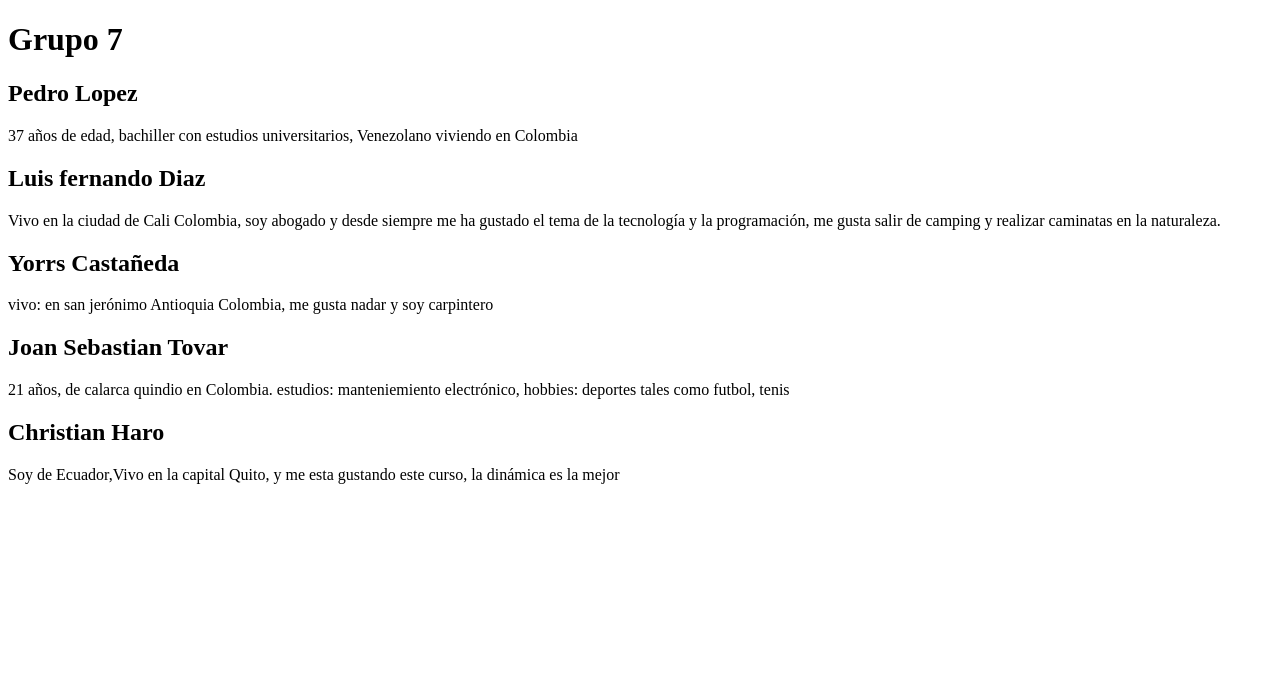
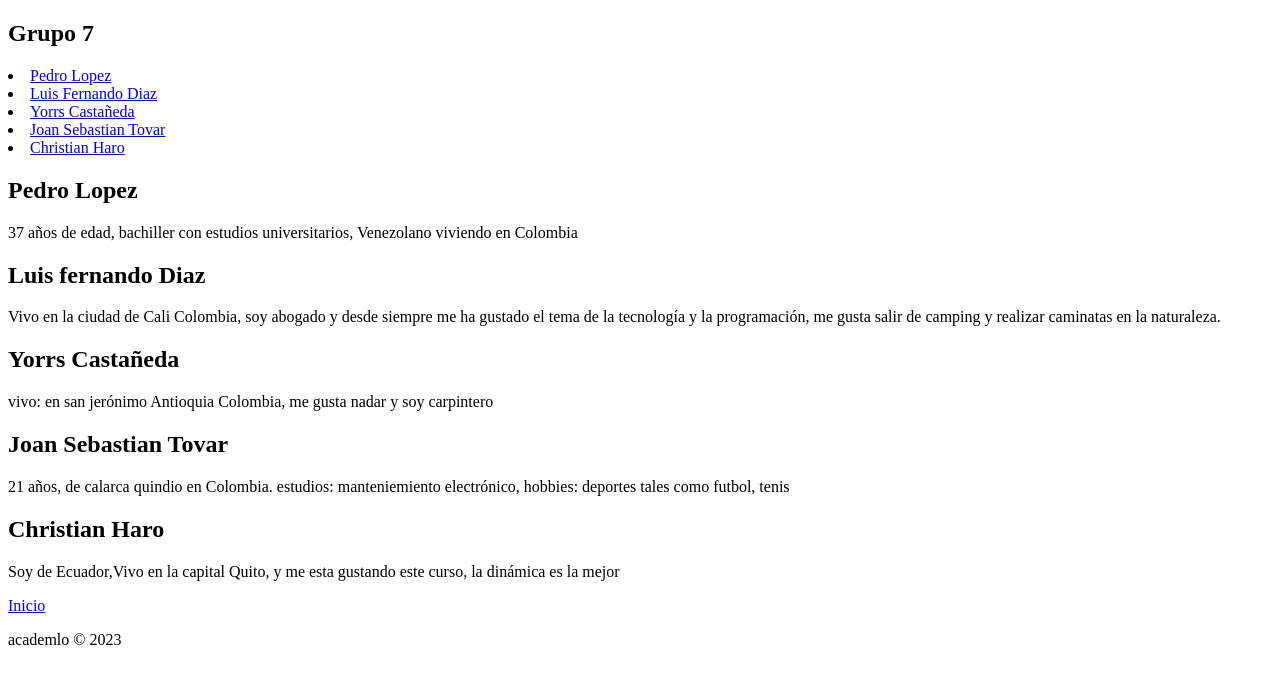
Before and after one commit to JoanSebastian12345/html1, a plain HTML site: page index.html in a window 1280 px wide. Drawn offline with Linux system fonts and the light colour scheme.

Commit message:
agregando etiquetas de estructura semantica

```diff
--- a/index.html
+++ b/index.html
@@ -8,16 +8,55 @@
         <title>grupo 7</title>
     </head>
     <body>
-        <h1>Grupo 7</h1>
+
+        <header>
+        <section id="main">
+            <h1>Grupo 7</h1>
+        </header>
+
+        <nav>
+
+            <li><a href="#">Pedro Lopez</a></li>
+            <li><a href="#">Luis Fernando Diaz</a></li>
+            <li><a href="#">Yorrs Castañeda</a></li>
+            <li><a href="#">Joan Sebastian Tovar</a></li>
+            <li><a href="#">Christian Haro</a></li>
+
+        </nav>
+
+        <main>
+
+        <section id = "Pedro Lopez">
         <h2>Pedro Lopez</h2>
         <p>37 años de edad, bachiller con estudios universitarios, Venezolano viviendo en Colombia</p>
+
+        <section id = "Luis Fernando Diaz" >
         <h2>Luis fernando Diaz</h2>
         <p>Vivo en la ciudad de Cali Colombia, soy abogado y desde siempre me ha gustado el tema de la tecnología y la programación, me gusta salir de camping y realizar caminatas en la naturaleza.</p>
+        </section>
+
+        <section id = "Yorrs Castañeda">
         <h2>Yorrs Castañeda</h2>
         <p> vivo: en san jerónimo Antioquia  Colombia, me gusta nadar  y soy carpintero</p>
+        </section>
+
+        <section id = "Joan Sebastian Tovar">
         <h2>Joan Sebastian Tovar</h2>
         <p>21 años, de calarca quindio en Colombia. estudios: manteniemiento electrónico, hobbies: deportes tales como futbol, tenis</p>
+        </section>
+
+        <section id = "Christian Haro">
         <h2>Christian Haro</h2>
         <p>Soy de Ecuador,Vivo en la capital Quito, y me esta gustando este curso, la dinámica es la mejor</p>
-       </body>
+        </section>
+
+        </main>
+
+        <a href="#">Inicio</a>
+
+        <footer>
+             <p>academlo &copy; 2023</p>
+        </footer>
+    </body>
+</main>
 </html>
```
